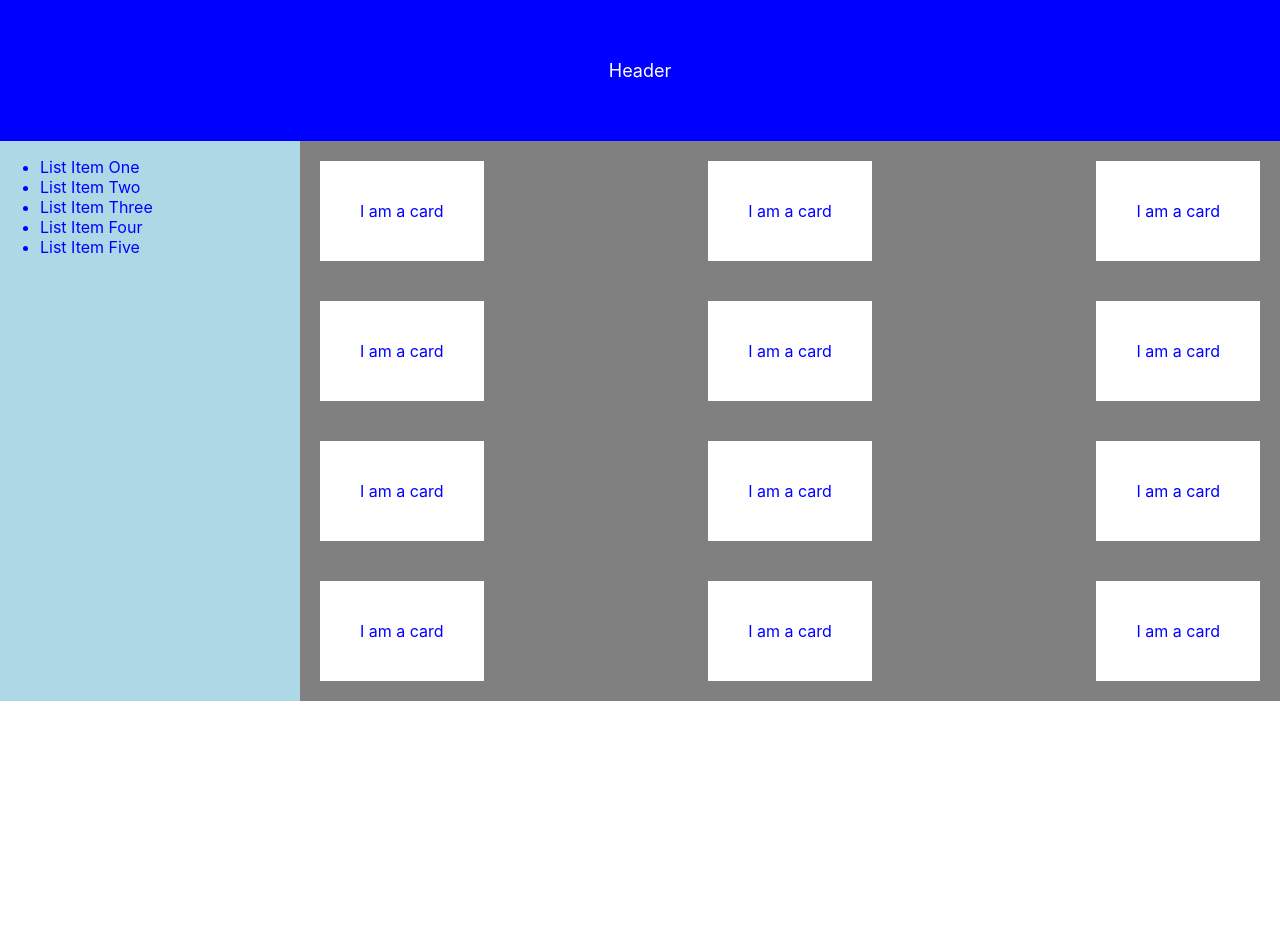
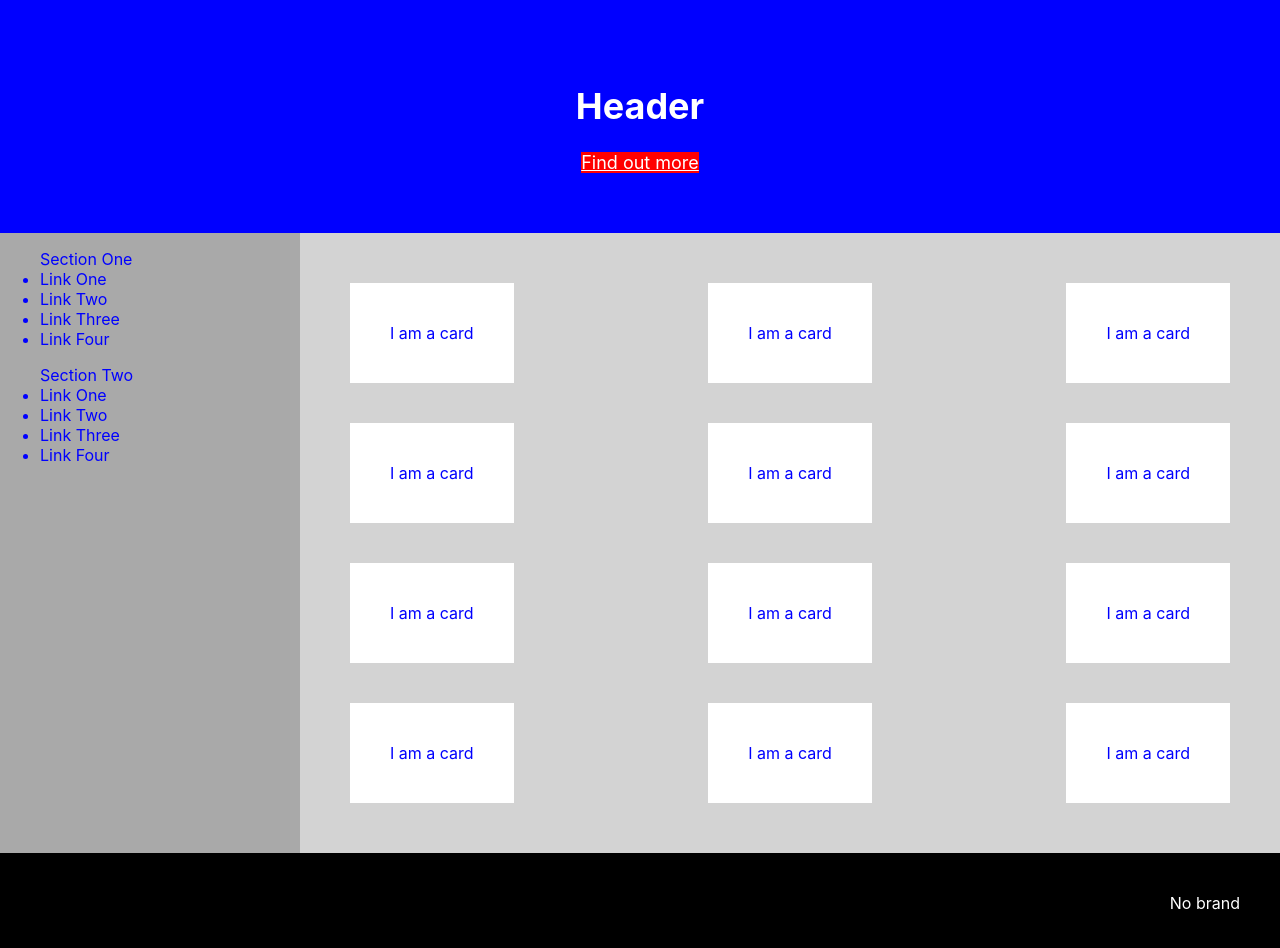
Before and after one commit to rh-uxd/bu-workshop, a React (Create React App) app: page / in a window 1280 px wide. Shown: the top 948 px of the page. Before the commit the page ends 800 px from the top, so only its background shows below. Built offline with nearby package versions, Linux system fonts and the light colour scheme.

Commit message:
add more to homepage

```diff
--- a/src/App.css
+++ b/src/App.css
@@ -19,13 +19,20 @@ header {
 }
 
 .nav {
-  background-color: lightblue;
+  background-color: darkgrey;
   grid-column: span 1;
   flex-grow: 1;
 }
 
+.primaryButton {
+  color: white;
+  background-color: red;
+  text-align: right;
+}
+
 .cardParent {
-  background-color: grey;
+  background-color:lightgray;
+  padding: 30px;
   display: flex;
   flex-wrap: wrap;
   flex-direction: column;
@@ -45,6 +52,13 @@ header {
   background-color: white;
 }
 
+.footer {
+  padding: 40px;
+  background-color: black;
+  color: white;
+  text-align: right;
+}
+
 .App-link {
   color: #61dafb;
 }
--- a/src/App.js
+++ b/src/App.js
@@ -6,16 +6,28 @@ class App extends Component {
   render() {
     return (
       <div>
-        <header>Header</header>
+        <header>
+          <h1>Header</h1>
+          <a href="https://761-pr-patternfly-react-patternfly.surge.sh/patternfly-4/" className="primaryButton">
+            Find out more
+          </a>
+        </header>
         <div className="mainSection">
           <div className="nav">
             <ul>
-              <li>List Item One</li>
-              <li>List Item Two</li>
-              <li>List Item Three</li>
-              <li>List Item Four</li>
-              <li>List Item Five</li>
+              <div>Section One</div>
+              <li>Link One</li>
+              <li>Link Two</li>
+              <li>Link Three</li>
+              <li>Link Four</li>
+            </ul>
 
+            <ul>
+              <div>Section Two</div>
+              <li>Link One</li>
+              <li>Link Two</li>
+              <li>Link Three</li>
+              <li>Link Four</li>
             </ul>
           </div>
         <div className="cardParent">
@@ -41,6 +53,7 @@ class App extends Component {
           </div>
         </div>
         </div>
+        <div className="footer">No brand</div>
       </div>
     );
   }
```
